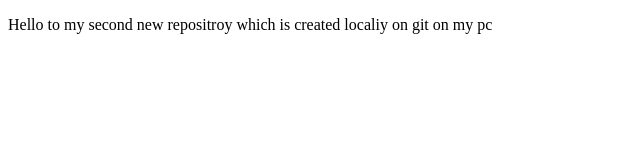
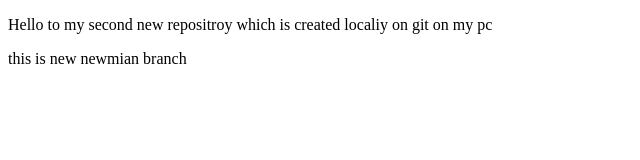
Before and after one commit to NageshPanchal007/localrepo, a plain HTML site: page index.html in a window 1280 px wide. Shown: the whole page, without its empty margins (0-640 px from the left). Drawn offline with Linux system fonts and the light colour scheme.

Commit message:
add new branche feature

```diff
--- a/index.html
+++ b/index.html
@@ -8,6 +8,7 @@
 <body>
     <p>Hello to my second new repositroy which is created localiy on git on my pc
     </p>
+    <p>this is new newmian branch </p>
 
 </body>
 </html>
```
